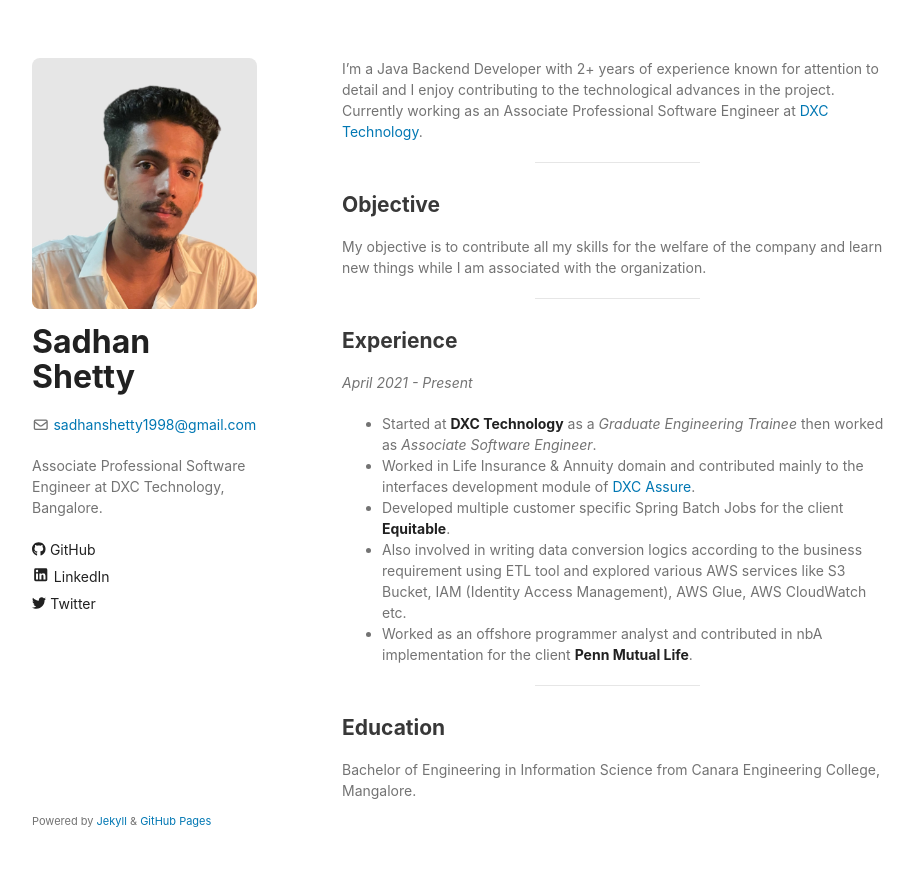
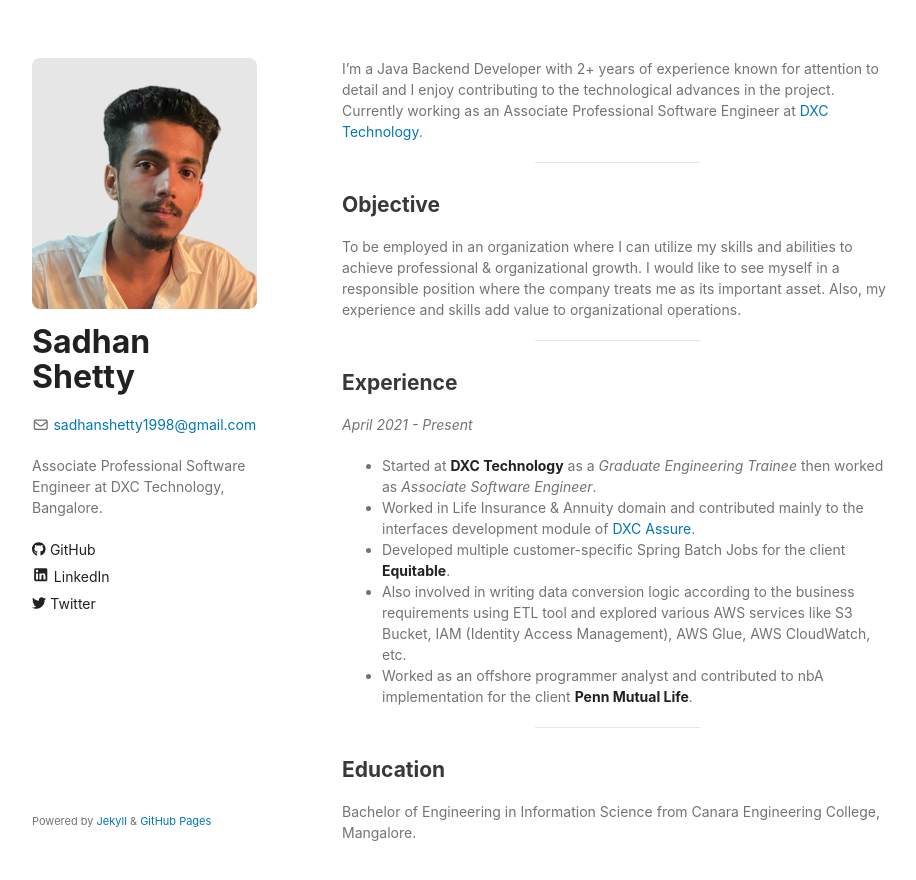
Before and after one commit to sadhan-shetty/sadhan-shetty.github.io, a Jekyll site: the page built from index.md, in a window 1280 px wide. Shown: the top 880 px of the page, without its empty margins (178-1094 px from the left). Built offline with Jekyll 4.4.1, drawn with Linux system fonts in a browser that asks for light colours.

Commit message:
Update index.md

```diff
--- a/index.md
+++ b/index.md
@@ -7,16 +7,16 @@ I'm a Java Backend Developer with 2+ years of experience known for attention to
 
 ---
 ## Objective
-My objective is to contribute all my skills for the welfare of the company and learn new things while I am associated with the organization.
+To be employed in an organization where I can utilize my skills and abilities to achieve professional & organizational growth. I would like to see myself in a responsible position where the company treats me as its important asset. Also, my experience and skills add value to organizational operations.
 
 ---
 ## Experience
 _April 2021 - Present_ <br>
 - Started at [**DXC Technology**](https://dxc.com/us/en) as a _Graduate Engineering Trainee_ then worked as _Associate Software Engineer_.
 - Worked in Life Insurance & Annuity domain and contributed mainly to the interfaces development module of [DXC Assure](https://dxc.com/us/en/services/insurance-software-bps/dxc-insurance-software/dxc-assure-for-life-and-wealth).
-- Developed multiple customer specific Spring Batch Jobs for the client [**Equitable**](https://equitable.com/).
-- Also involved in writing data conversion logics according to the business requirement using ETL tool and explored various AWS services like S3 Bucket, IAM (Identity Access Management), AWS Glue, AWS CloudWatch etc.
-- Worked as an offshore programmer analyst and contributed in nbA implementation for the client [**Penn Mutual Life**](https://www.pennmutual.com/).
+- Developed multiple customer-specific Spring Batch Jobs for the client [**Equitable**](https://equitable.com/).
+- Also involved in writing data conversion logic according to the business requirements using ETL tool and explored various AWS services like S3 Bucket, IAM (Identity Access Management), AWS Glue, AWS CloudWatch, etc.
+- Worked as an offshore programmer analyst and contributed to nbA implementation for the client [**Penn Mutual Life**](https://www.pennmutual.com/).
 
 ---
 ## Education
```
